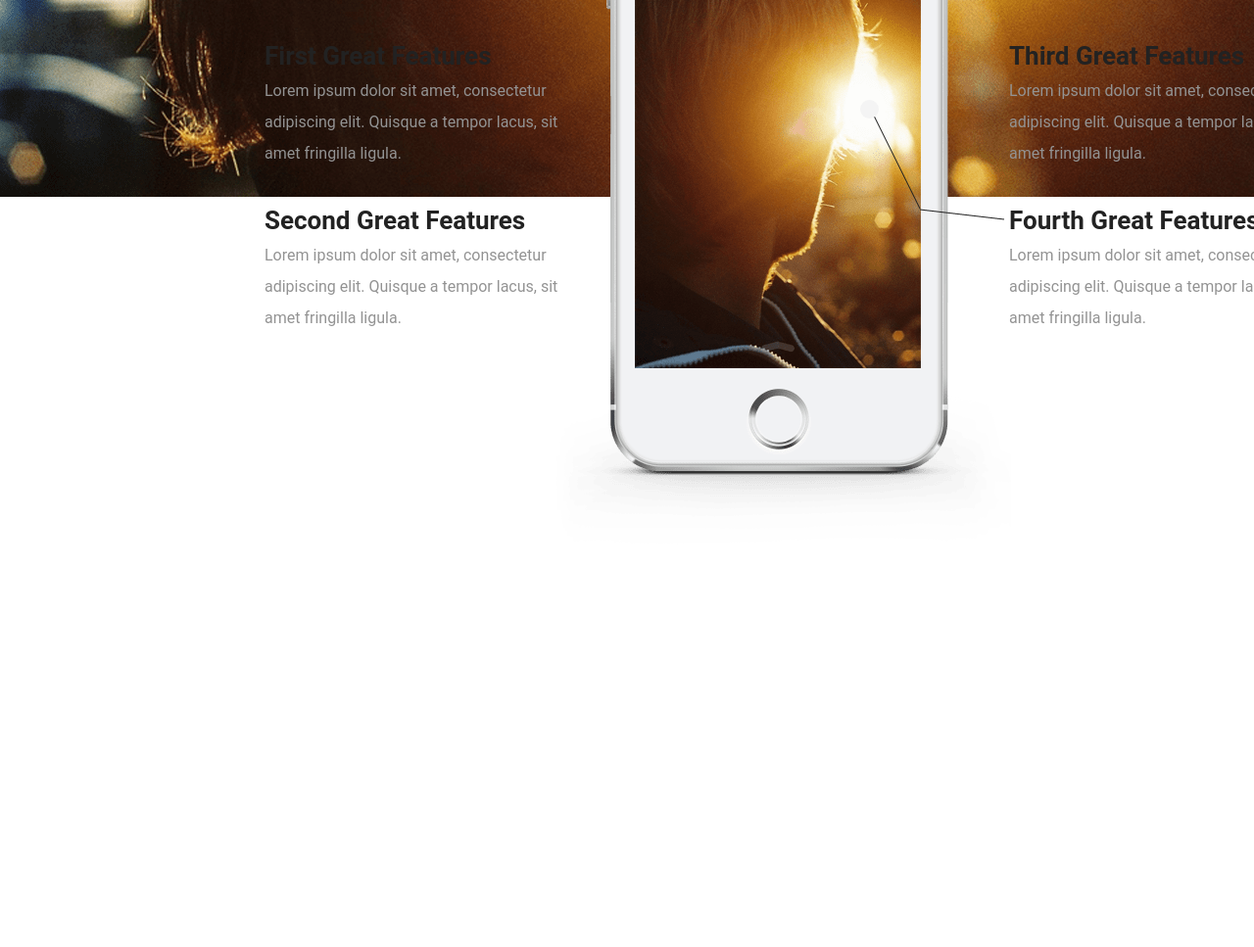
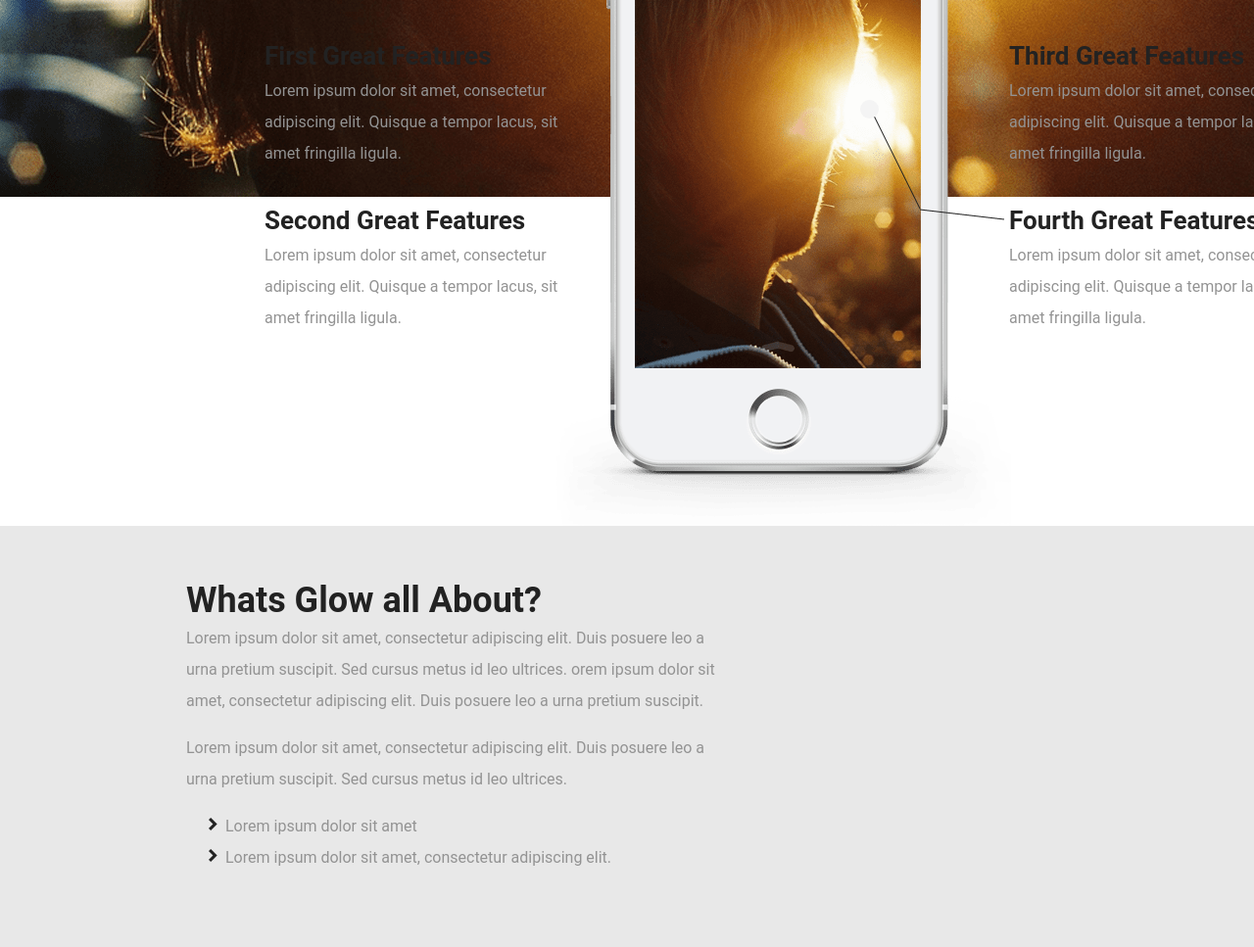
Before and after one commit to DmitrenkoAnd/glow, a plain HTML site: page index.html in a window 1280 px wide. Shown: the part 693-1660 px from the top of the page at 98% size. Before the commit the page ends 1249 px from the top, so only its background shows below. Drawn offline with Linux system fonts and the light colour scheme.

Commit message:
About section add

```diff
--- a/index.html
+++ b/index.html
@@ -10,19 +10,14 @@
         <div class="glow"></div>
         <div class="iconContainer">
            <div class="iconApple allicons"><a href="http://www.apple.com/itunes/download/"><div class="apple"></div></a>
-
             </div>
-
             <div class="iconAndroid allicons">
                 <a href="https://play.google.com/"><div class="android"></div></a>
-
             </div>
             <div class="iconWin allicons"> <a href="https://www.microsoft.com/en-us/windows/windows-10-apps"><div class="win"></div></a>
-
             </div>
         </div>
     </div>
-
     <div class="arrow"></div>
         <div class="feature">
             <div class="features first"><p><span>First Great features</span><br>Lorem ipsum dolor sit amet, consectetur adipiscing elit. Quisque a tempor lacus, sit amet fringilla ligula.</p></div>
@@ -37,7 +32,19 @@
             <div class="dot"></div>
         </div>
 </div>
+    <div class="about">
+                    <div class="textAbout"><p><span>Whats Glow all About?</span><br>Lorem ipsum dolor sit amet, consectetur adipiscing elit. Duis posuere leo a urna pretium suscipit. Sed cursus metus id leo ultrices. orem ipsum dolor sit amet, consectetur adipiscing elit. Duis posuere leo a urna pretium suscipit. </p>
+                    <p>
+                    Lorem ipsum dolor sit amet, consectetur adipiscing elit. Duis posuere leo a urna pretium suscipit. Sed cursus metus id leo ultrices.
+                    </p>
+                    <ul>
+                        <li>Lorem ipsum dolor sit amet</li>
+                        <li>Lorem ipsum dolor sit amet, consectetur adipiscing elit.</li>
+                    </ul>
+                    </div>
 
+
+    </div>
 </body>
 
 
--- a/main.css
+++ b/main.css
@@ -2,8 +2,10 @@ body{
     margin: 0;
     padding: 0;
     font-family: 'Roboto', sans-serif;
+    line-height: 2em;
+    color: #939393;
+}
 
-}
 
 div.header {
     width: 1600px;
@@ -130,14 +132,11 @@ div.feature {
             font-weight: bold;
             color: #222222;
             text-transform: capitalize;
+        }
 
-
-        }
         div.feature p {
             width: 300px;
-            color: #939393;
             margin: 0;
-            line-height: 2em;
             position: absolute;
             bottom: 0;
         }
@@ -183,3 +182,26 @@ div.feature {
             top: -10px;
             left: -10px;
         }
+        /* продолжим */
+        /*  what about glow*/
+div.about {
+    position: absolute;
+    top: 1230px;
+    background-color: #E8E8E8;
+    height: 430px;
+    width: 1600px;
+}
+    div.about div.textAbout{
+        width: 550px;
+        margin-left: 190px;
+        margin-top: 60px;
+    }
+    div.about div.textAbout span {
+        font-size: 36px;
+        font-weight: bold;
+        color: #222222;
+        margin-bottom: 30px;
+    }
+    ul {
+        list-style-image: url(img/bullet.png);
+    }
```
Also changed, not shown: img/bullet.png (added), 1 other file.
